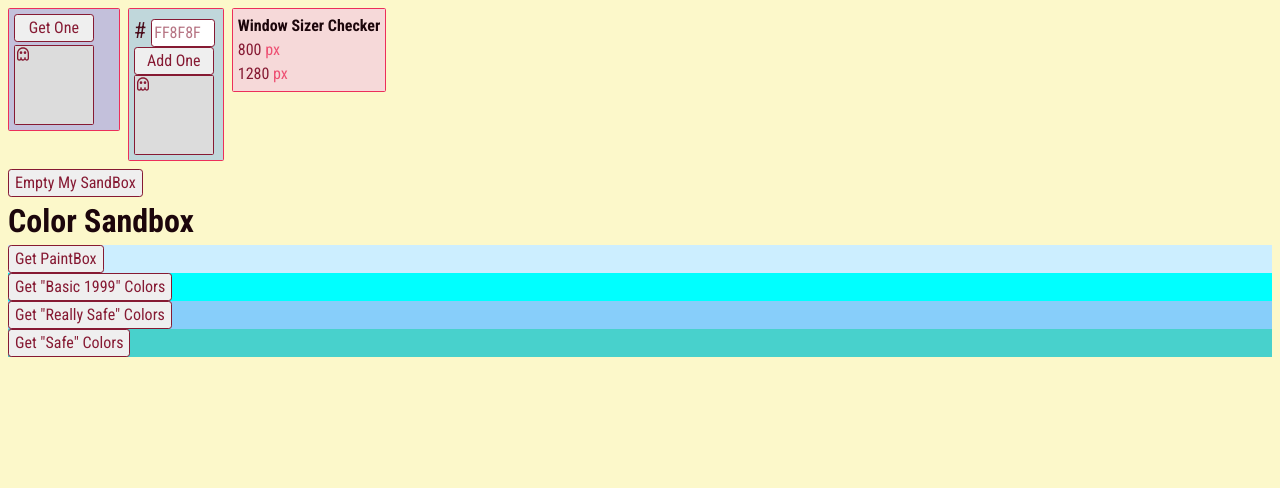
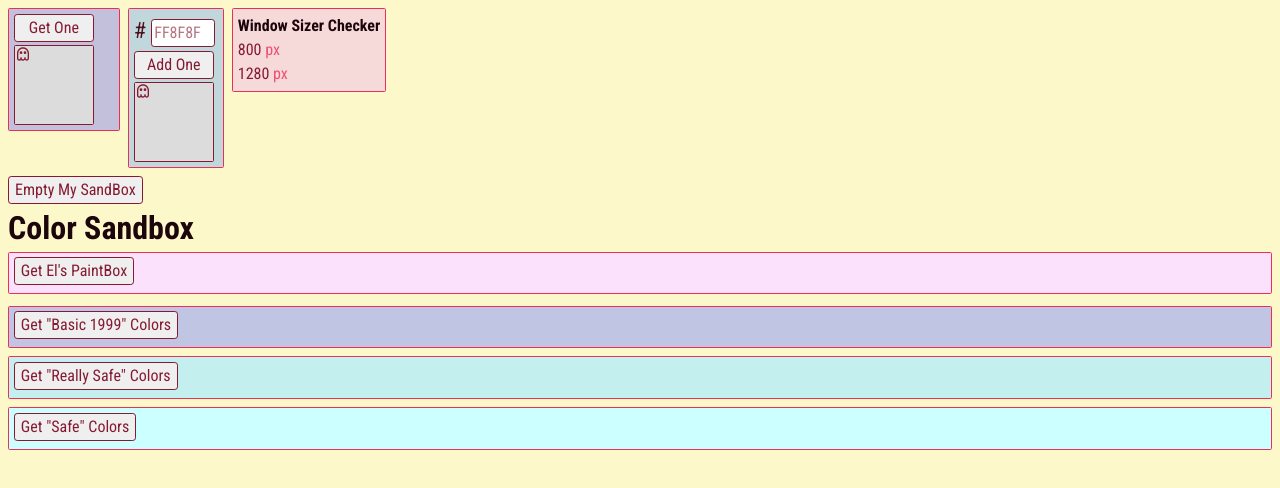
Before and after one commit to ElBrewster/ColorSandbox, a React (Vite) app in the folder ColorSandbox/: page / in a window 1280 px wide. Shown: the top 488 px of the page. Built offline with nearby package versions, Linux system fonts and the light colour scheme.

Commit message:
Add styling to color palette components

```diff
--- a/ColorSandbox/src/components/app/App.scss
+++ b/ColorSandbox/src/components/app/App.scss
@@ -4,14 +4,16 @@
   margin: .5em;
 }
 
-.top-container{
+.top-container {
   display: flex;
   flex-direction: row;
   gap: .5rem
 }
 
 .color-boxes-wrapper {
-  background-color: #cef;
+  display: grid;
+  gap: .5rem
+
 }
 
 //---Utility-Class----
--- a/ColorSandbox/src/components/basicbox/BasicColors1999Box.scss
+++ b/ColorSandbox/src/components/basicbox/BasicColors1999Box.scss
@@ -1,5 +1,12 @@
-
+@use "src/index.scss" as *;
 
 .basic-paintbox {
-    background-color: aqua;
+    background-color: $grayPurpleOrBlue;
+    border: $pinkBorder;
+    border-radius: $smallBorderRadius;
+    padding: .3rem;
 }
+
+.get-basic-colors {
+    margin-bottom: .2rem;
+}
--- a/ColorSandbox/src/components/form/Form.scss
+++ b/ColorSandbox/src/components/form/Form.scss
@@ -7,6 +7,7 @@
     color: $watermelonDark;
     display: flex;
     flex-direction: column;
+    gap: .2rem;
     min-width: 6rem;
     padding: $defaultPadding;
 }
--- a/ColorSandbox/src/components/paintbox/PaintBox.jsx
+++ b/ColorSandbox/src/components/paintbox/PaintBox.jsx
@@ -14,7 +14,7 @@ export default function PaintBox({myColorData}) {
     });
 
     const showPaintBox = clickPaintBox === true ? mapColors : "";
-    const toggleButtonText = clickPaintBox === true ? "Hide PaintBox" : "Get PaintBox";
+    const toggleButtonText = clickPaintBox === true ? "Hide El's PaintBox" : "Get El's PaintBox";
 
     return(
         <div className="my-paint-box">
--- a/ColorSandbox/src/components/paintbox/PaintBox.scss
+++ b/ColorSandbox/src/components/paintbox/PaintBox.scss
@@ -1 +1,14 @@
 @use "src/index.scss" as *;
+
+
+.my-paint-box {
+    background-color: $whitePink;
+    border: $pinkBorder;
+    border-radius: $smallBorderRadius;
+    margin-bottom: .2rem;
+    padding: .3rem;
+}
+
+.get-my-colors {
+    margin-bottom: .2rem;
+}
--- a/ColorSandbox/src/components/reallysafebox/ReallySafePaintBox.scss
+++ b/ColorSandbox/src/components/reallysafebox/ReallySafePaintBox.scss
@@ -1,5 +1,13 @@
-
+@use "src/index.scss" as *;
 
 .really-safe-paintbox {
-    background-color: lightskyblue;
+    background-color: $turqoiseLight;
+    border: $pinkBorder;
+    border-radius: $smallBorderRadius;
+    padding: .3rem;
+
 }
+
+.get-really-safe-colors {
+    margin-bottom: .2rem;
+}
--- a/ColorSandbox/src/components/safebox/SafeBox.scss
+++ b/ColorSandbox/src/components/safebox/SafeBox.scss
@@ -1,5 +1,12 @@
-
+@use "src/index.scss" as *;
 
 .safe-paintbox {
-    background-color: mediumturquoise;
+    background-color: $carefreeBlue;
+    border: $pinkBorder;
+    border-radius: $smallBorderRadius;
+    padding: .3rem;
 }
+
+.get-really-safe-colors {
+    margin-bottom: .2rem;
+}
--- a/ColorSandbox/src/index.scss
+++ b/ColorSandbox/src/index.scss
@@ -14,13 +14,30 @@ $grayPurple:rgb(110, 108, 123);
 $whiteGrayPurple:rgb(195, 192, 219);
 $whiteGrayBlue:rgb(192, 215, 219);
 
+$dirtySneaks: rgb(199, 209, 230);
 $whiteGray:#dcdcdc;
 
 $turqoiseCalifornia: rgb(0, 169, 170);
 $turqoiseLight: rgb(195, 239, 239);
 
+$anotherTurqoise: rgb(0, 248, 249);
+$anotherTurqoiseLight: rgb(180, 253, 253);
+
+$anotherPink: rgb(255, 102, 102);
+$anotherPinkLighter: rgb(253, 200, 200);
+
 $accessiblePink: rgb(255, 173, 172);
 $skinnyPeach: rgb(246, 217, 217);
+
+$purpleOrBlue: rgb(121, 135, 227);
+$grayPurpleOrBlue: rgb(193, 197, 228);
+
+$carefreeBlue: rgb(204, 255, 255);
+
+$hotPink: rgb(255, 11, 255);
+$warmPink: rgb(249, 184, 249);
+$whitePink: rgb(251, 225, 251);
+
 
 $darkestBorder: 1px solid $watermelonDark;
 $darkerBorder: 1px solid $watermelonGrayCreep;
```
